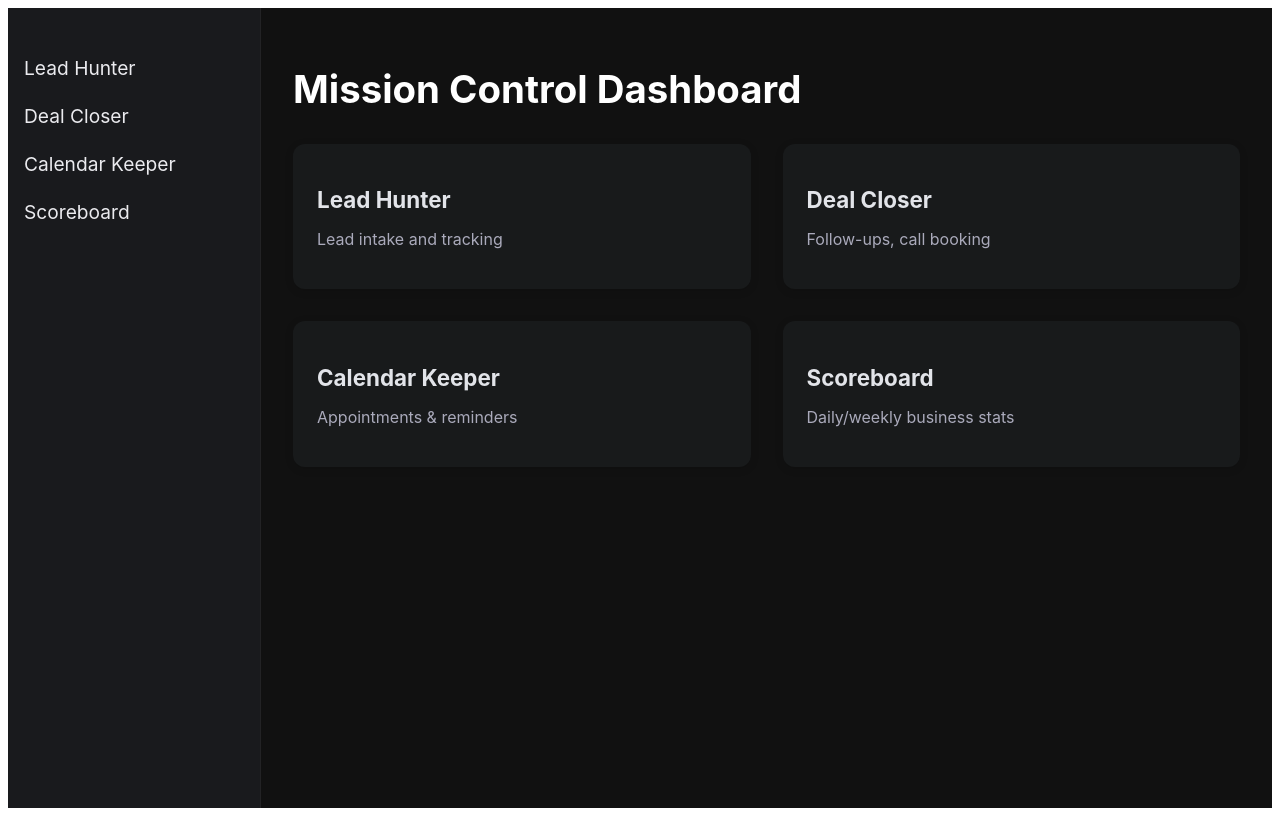
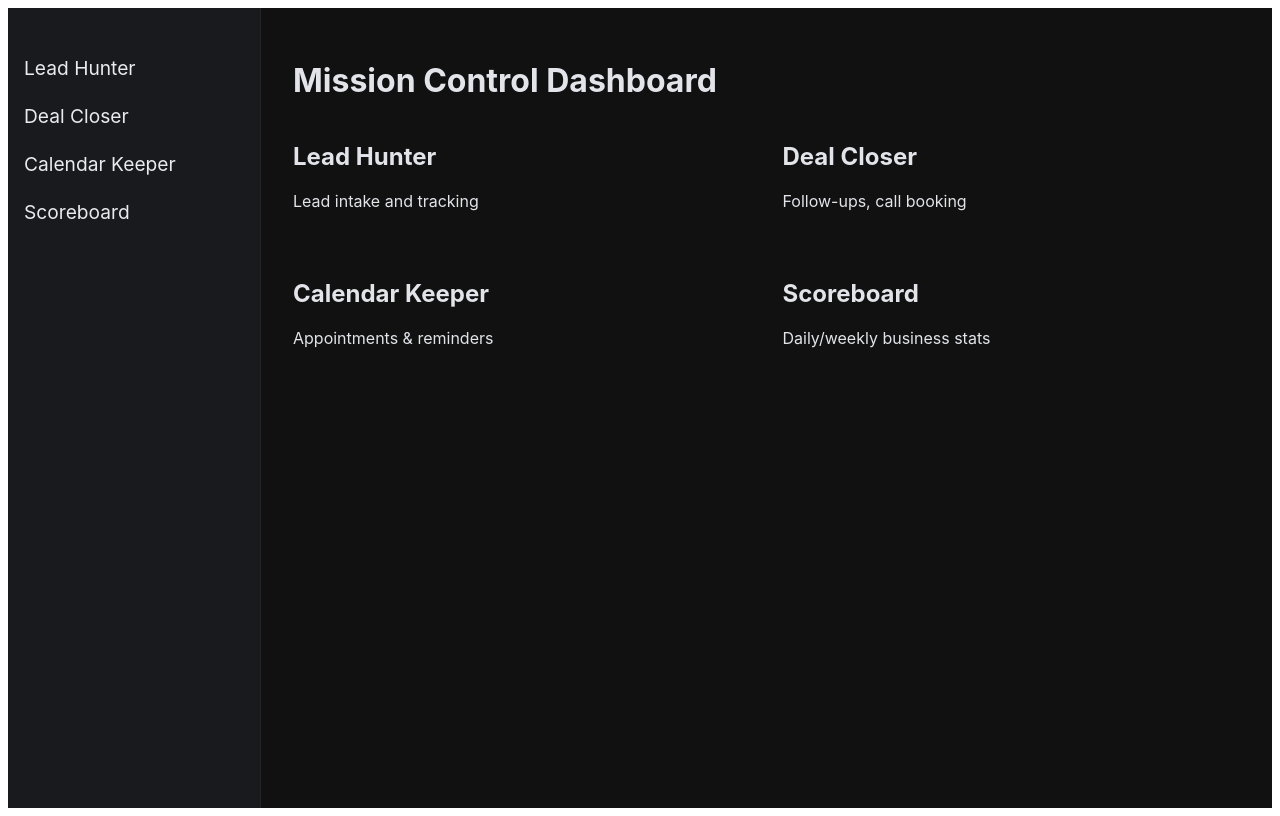
Before and after one commit to jamesburkemini-cell/Mission-Control, a Next.js app: page / in a window 1280 px wide. Built offline with nearby package versions, Linux system fonts and the light colour scheme.

Commit message:
Update Home.module.css

```diff
--- a/styles/Home.module.css
+++ b/styles/Home.module.css
@@ -17,22 +17,22 @@
   gap: 2rem;
 }
 
-h1 {
+.title {
   font-size: 2.4rem;
   font-weight: 700;
   margin-bottom: 2rem;
   color: #fff;
 }
-section {
+.section {
   background: #181A1B;
   border-radius: 12px;
   padding: 1.5rem;
   box-shadow: 0 2px 8px #0002;
 }
-h2 {
+.heading {
   font-size: 1.4rem;
   margin-bottom: .5rem;
 }
-p {
+.paragraph {
   color: #aab;
 }
```
